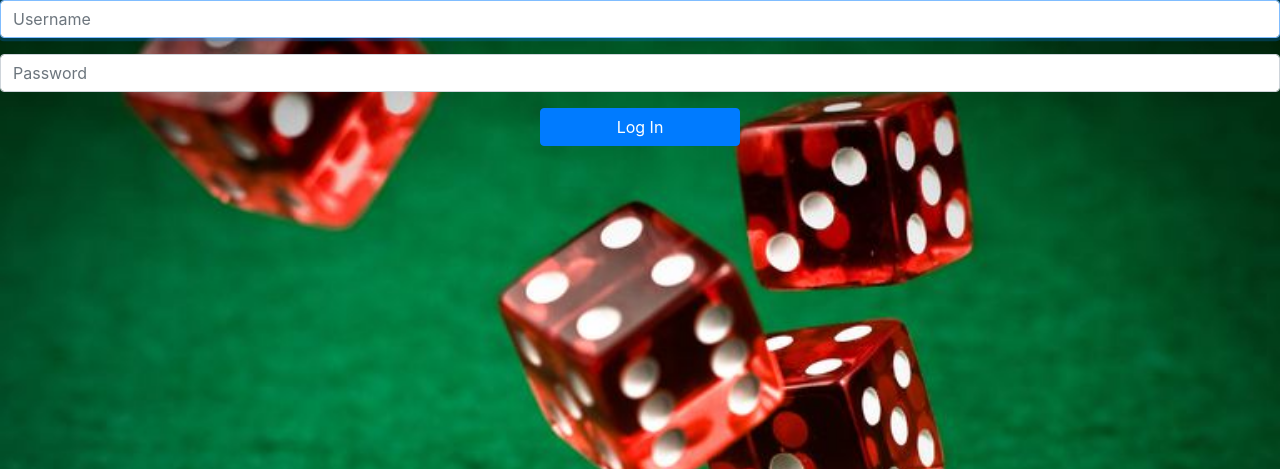
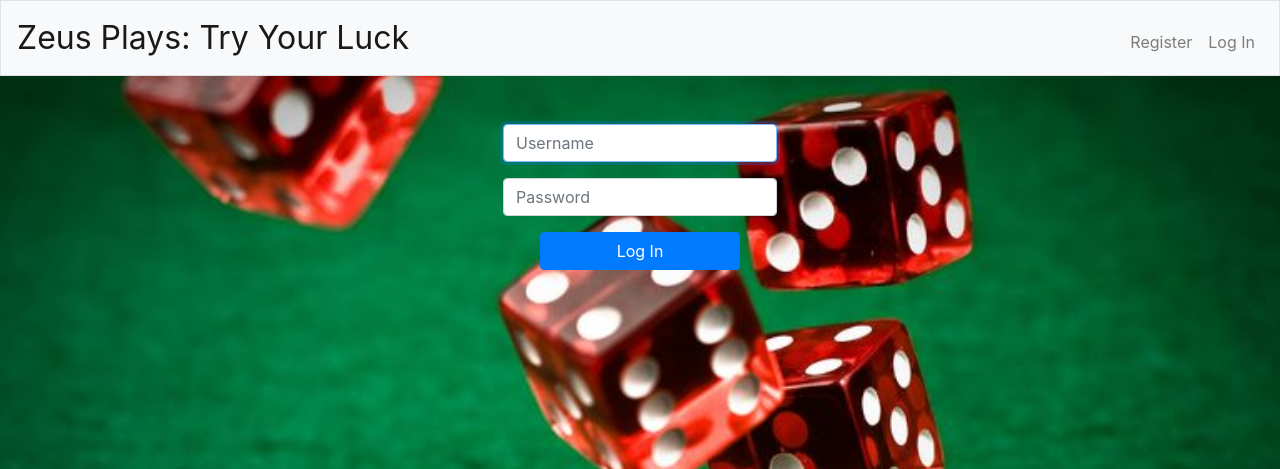
Before and after one commit to TitoYak211/dadu, a Flask app: page /login in a window 1280 px wide. Shown: the top 469 px of the page. Run offline with Flask 2, Linux system fonts and the light colour scheme; some libraries are stand-ins or nearby versions.

Commit message:
set navbar

```diff
--- a/application.py
+++ b/application.py
@@ -62,6 +62,47 @@ def index():
     return render_template("index.html", **locals())
 
 
+@app.route("/register", methods=["GET", "POST"])
+def register():
+    """Register user"""
+    # User reached route via POST (as by submitting a form via POST)
+    if request.method == "POST":
+
+        # Ensure username was submitted
+        if not request.form.get("username"):
+            return apology("must provide username", 400)
+
+        # Ensure password was submitted
+        elif not request.form.get("password"):
+            return apology("must provide password", 400)
+
+        # Ensure password and confirmation match
+        elif not request.form.get("password") == request.form.get("confirmation"):
+            return apology("passwords do not match", 400)
+
+        # hash the password and insert a new user in the database
+        # hash = generate_password_hash(request.form.get("password"))
+        # new_user_id = db.execute("INSERT INTO users (username, hash) VALUES(:username, :hash)",
+        #                          username=request.form.get("username"),
+        #                          hash=hash)
+
+        # unique username constraint violated?
+        # if not new_user_id:
+        #     return apology("username taken", 400)
+
+        # Remember which user has logged in
+        # session["user_id"] = new_user_id
+
+        # Display a flash message
+        flash("Registered!")
+
+        # Redirect user to home page
+        return redirect("/")
+
+    # else if user reached route via GET
+    else:
+        return render_template("register.html")
+
 @app.route("/login", methods=["GET", "POST"])
 def login():
     """Log user in"""
--- a/static/css/style.css
+++ b/static/css/style.css
@@ -190,3 +190,52 @@ i {
     font-weight: 300;
     color: #EB4D4D;
 }
+
+
+nav .navbar-brand
+{
+    /* size for brand */
+    font-size: xx-large;
+}
+
+/* colors for brand */
+nav .navbar-brand .blue
+{
+    color: #537fbe;
+}
+nav .navbar-brand .red
+{
+    color: #ea433b;
+}
+nav .navbar-brand .yellow
+{
+    color: #f5b82e;
+}
+nav .navbar-brand .green
+{
+    color: #2e944b;
+}
+
+main .form-control
+{
+    /* center form controls */
+    display: inline-block;
+
+    /* override Bootstrap's 100% width for form controls */
+    width: auto;
+}
+
+main
+{
+    /* scroll horizontally as needed */
+    overflow-x: auto;
+
+    /* center contents */
+    text-align: center;
+}
+
+main img
+{
+    /* constrain images on small screens */
+    max-width: 100%;
+}
--- a/templates/layout.html
+++ b/templates/layout.html
@@ -22,8 +22,36 @@
         <title>Dadu: {% block title %}{% endblock %}</title>
     </head>
     <body>
-        {% block main %}
-        {% endblock main %}
+        <nav class="navbar navbar-expand-md navbar-light bg-light border">
+            <a class="navbar-brand" href="/">Zeus Plays: Try Your Luck</a>
+            <button aria-controls="navbar" aria-expanded="false" aria-label="Toggle navigation" class="navbar-toggler" data-target="#navbar" data-toggle="collapse" type="button">
+                <span class="navbar-toggler-icon"></span>
+            </button>
+            <div class="collapse navbar-collapse" id="navbar">
+                {% if session.user_id %}
+                    <ul class="navbar-nav ml-auto mt-2">
+                        <li class="nav-item"><a class="nav-link" href="/history">History</a></li>
+                        <li class="nav-item"><a class="nav-link" href="/logout">Log Out</a></li>
+                    </ul>
+                {% else %}
+                    <ul class="navbar-nav ml-auto mt-2">
+                        <li class="nav-item"><a class="nav-link" href="/register">Register</a></li>
+                        <li class="nav-item"><a class="nav-link" href="/login">Log In</a></li>
+                    </ul>
+                {% endif %}
+            </div>
+        </nav>
+        {% if get_flashed_messages() %}
+            <header>
+                <div class="alert alert-primary border text-center" role="alert">
+                    {{ get_flashed_messages() | join(" ") }}
+                </div>
+            </header>
+        {% endif %}
+
+        <main class="container p-5">
+            {% block main %}{% endblock %}
+        </main>
         <!-- Javascript -->
         <script src="static/js/dadu.js"></script>
     </body>
```
